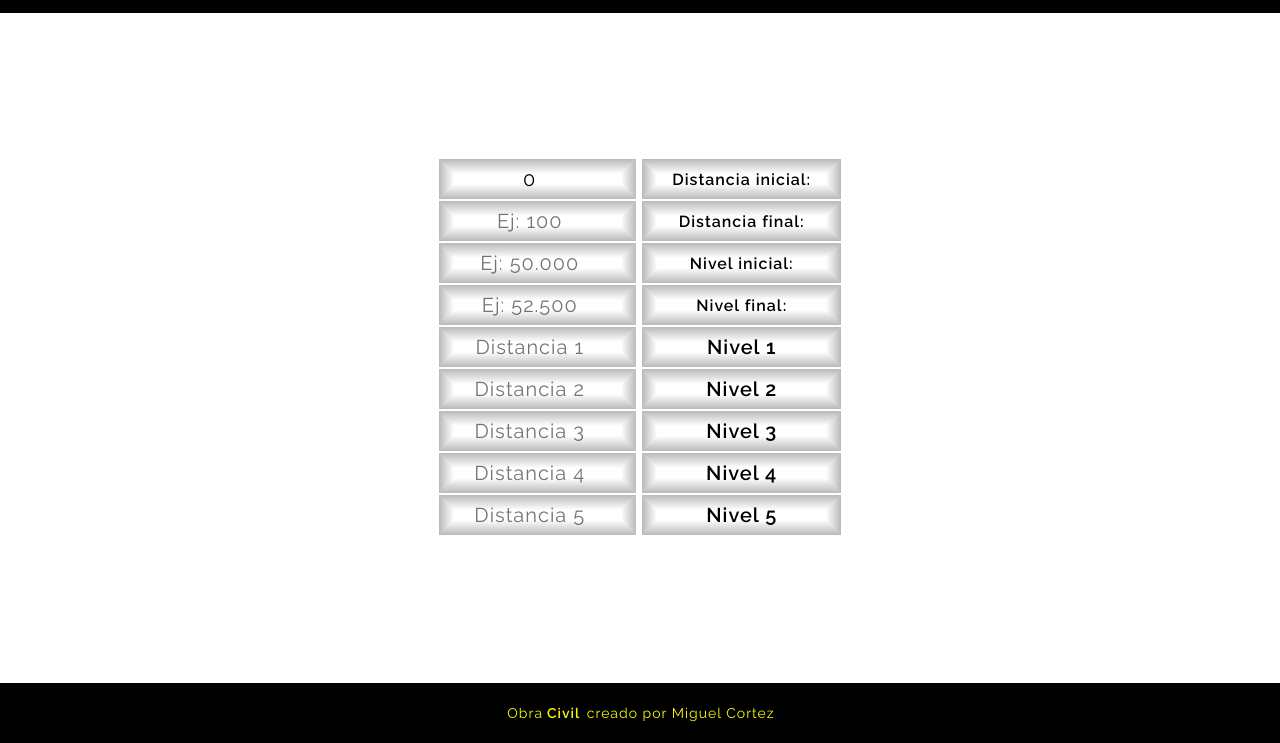
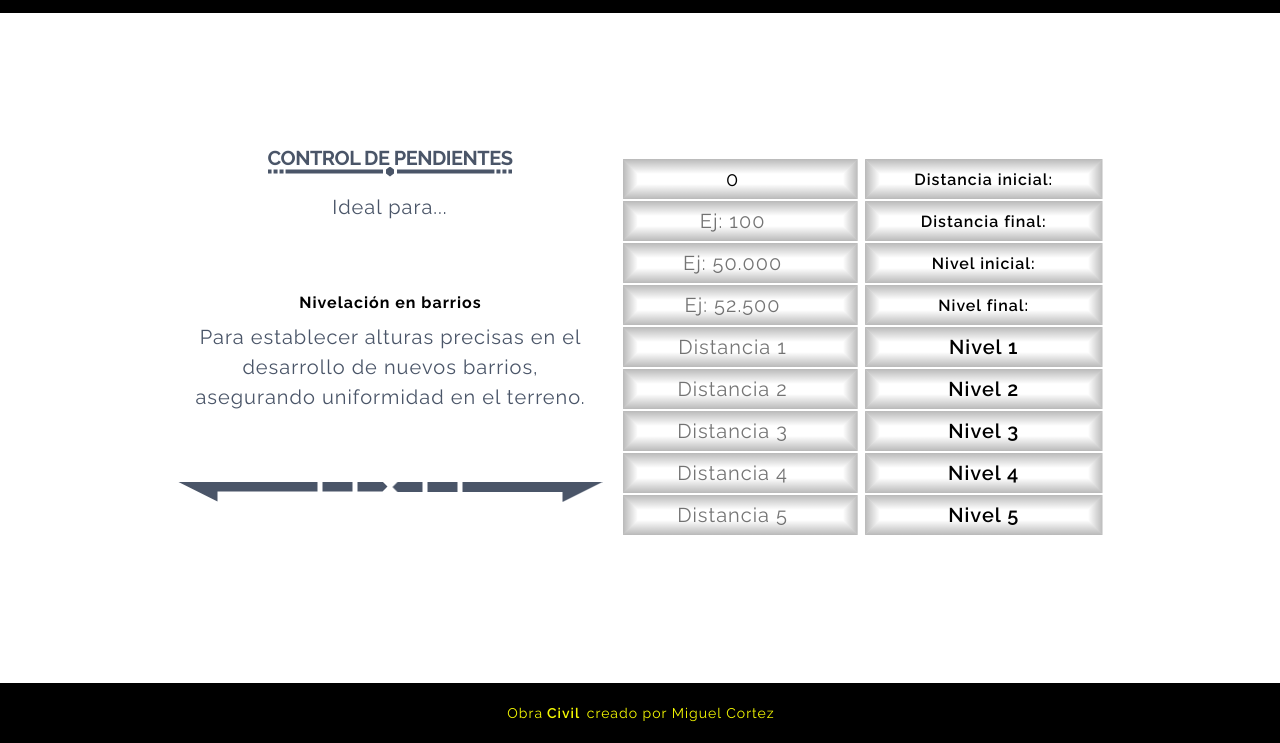
Before and after one commit to 77iu/obra-civil, a plain HTML site: page pendientes.html in a window 1280 px wide. Shown: the part 57-800 px from the top of the page. Drawn offline with Linux system fonts and the light colour scheme.

Commit message:
Update pendientes.html

```diff
--- a/pendientes.html
+++ b/pendientes.html
@@ -5,6 +5,7 @@
     <meta name="viewport" content="width=device-width, initial-scale=1.0">
     <title>Cálculo de Pendientes y Rasantes | Obra Civil - Miguel Cortez</title>
     <meta name="description" content="Herramienta práctica para calcular niveles, pendientes y rasantes entre dos puntos en obra civil, incluyendo distancias anteriores y posteriores.">
+
     <!-- Open Graph / Redes Sociales -->
     <meta property="og:title" content="Cálculo de Pendientes y Rasantes | Obra Civil - Miguel Cortez">
     <meta property="og:description" content="Calcula niveles y rasantes con rapidez y precisión para mediciones y replanteos en obra, dentro o fuera del tramo inicial y final.">
@@ -58,9 +59,44 @@
 
   <body>
     <div class="container" id="container">
-      <div class="headline">
+       <div class="visualizador">
+        <h2>Control de pendientes</h2>
+        <p>Ideal para...</p>
+                <div class="scene">
+                       <div class="box" id="box">
+                    <div class="card card01" >
+                      <h4>Nivelación en barrios</h4>
+                      <p>Para establecer alturas precisas en el desarrollo de nuevos barrios, asegurando uniformidad en el terreno.</p>
+                    </div>
+                    <div class="card card02" >
+                      <h4>Red de cloacas</h4>
+                      <p>Cálculo de niveles precisos para la correcta pendiente en tuberías de aguas residuales.</p>
+                    </div>
+                    <div class="card card03" >
+                      <h4>Drenaje pluvial en calles</h4>
+                      <p>Garantiza el nivel adecuado para el flujo de aguas pluviales, evitando inundaciones en zonas urbanas.</p>
+                    </div>
+                    <div class="card card04" >
+                      <h4>Diseño de parques y áreas verdes</h4>
+                      <p>Ayuda a nivelar el terreno en espacios recreativos, facilitando la construcción de caminos y áreas de césped uniforme.</p>
+                    </div>
+                    <div class="card card05" >
+                      <h4>Construcción de carreteras y caminos rurales</h4>
+                      <p>Para el ajuste de niveles que aseguran pendientes y rasantes necesarias en tramos de carretera.</p>
+                    </div>
+                    <div class="card card06" >
+                      <h4>Trazado de vías ferroviarias</h4>
+                      <p>Permite calcular niveles para establecer la rasante en vías férreas, fundamental para la estabilidad del recorrido.</p>
+                    </div>
+                </div>
+                </div>
+             <div class="buttons">
+                    <button id="left-button"></button>
+                    <button id="right-button"></button>
+                </div>
+            </div>
+     <!-- ----- -->
         <form id="formulario">
-
           <div>
             <div>
               <div class="input-box">
@@ -88,10 +124,8 @@
             </div>
           </div>
 
-          <!-- Contenedor dinámico para las 10 filas de distancias y salidas -->
           <div id="contenedor_multiples" ></div>
         </form>
-      </div>
     </div>
 
     <!-- #region footer -->
@@ -100,6 +134,7 @@
     </footer>
     <!-- #endregion -->
     <script src="pendientes.js"></script>
+    <script src="visualizador.js"></script>
     <script src="toggleButton.js" defer></script>
   </body>
 </html>
```
